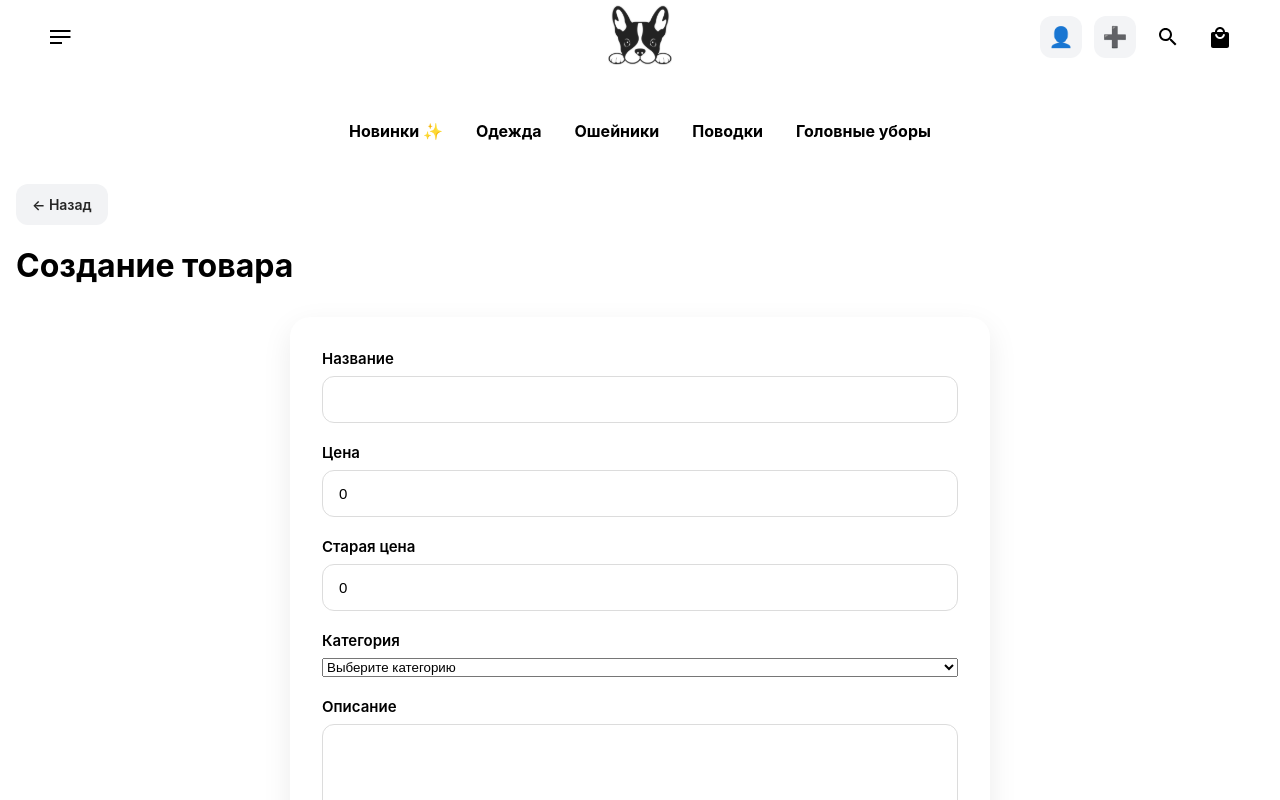
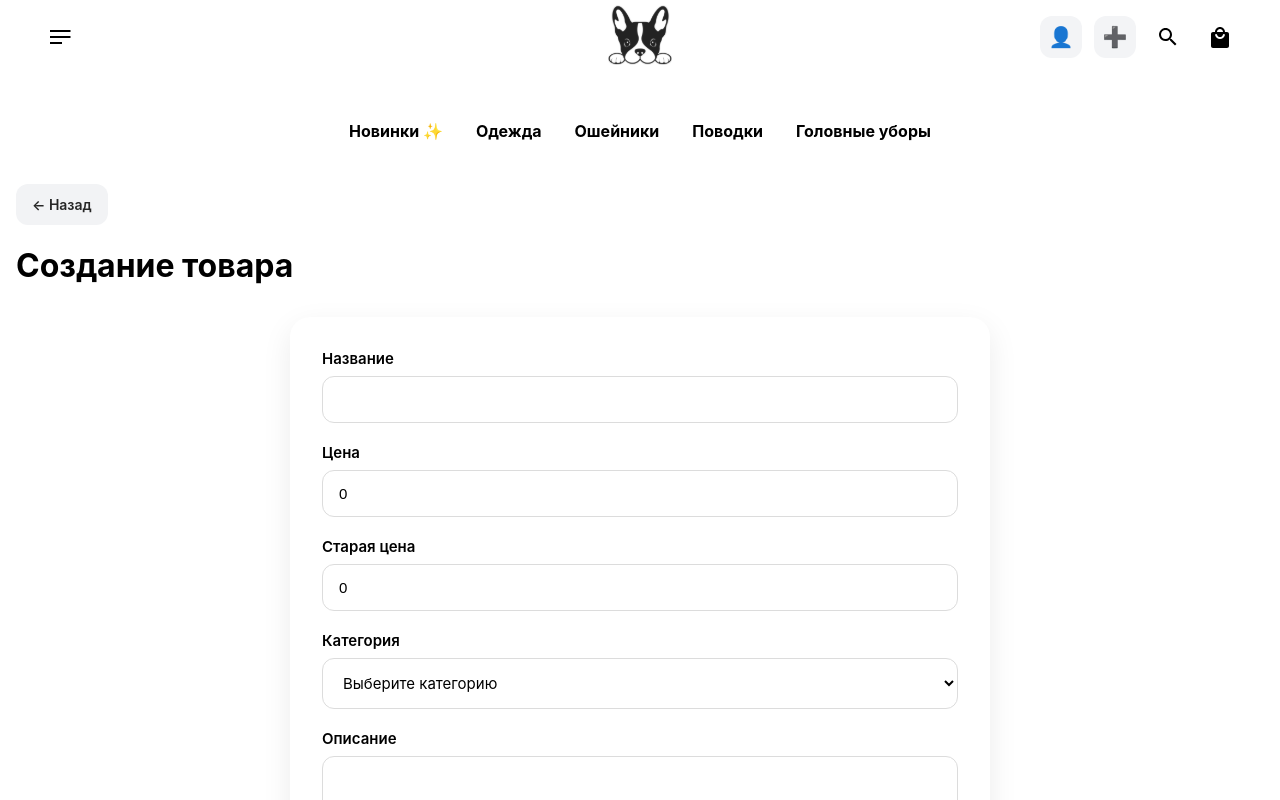
Before and after one commit to MainurISHE/tail-shop-bakai, an Angular app: page /admin/create in a window 1280 px wide. Shown: the top 800 px of the page. Built offline with nearby package versions, Linux system fonts and the light colour scheme; no server answers.

Commit message:
fix: select in option

```diff
--- a/src/app/pages/create-product/create-product.html
+++ b/src/app/pages/create-product/create-product.html
@@ -29,7 +29,7 @@
   <label>
     Категория
     <select formControlName="category">
-      <option value="">Выберите категорию</option>
+      <option value="" disabled>Выберите категорию</option>
       <option value="clothes">Одежда</option>
       <option value="collars">Ошейники</option>
       <option value="leashes">Поводки</option>
--- a/src/app/pages/create-product/create-product.scss
+++ b/src/app/pages/create-product/create-product.scss
@@ -185,6 +185,42 @@ input[type='file']:hover {
 }
 
 
+select {
+  width: 100%;
+
+  padding: 14px 16px;
+
+  border: 1px solid #dcdcdc;
+  border-radius: 12px;
+
+  background: #fff;
+
+  font-size: 15px;
+  font-family: inherit;
+
+  outline: none;
+
+  cursor: pointer;
+
+  transition: .2s;
+}
+
+select:hover {
+  border-color: #bdbdbd;
+}
+
+select:focus {
+  border-color: #111;
+
+  box-shadow: 0 0 0 4px rgba(0, 0, 0, .08);
+}
+
+option {
+  font-size: 15px;
+  background: #fff;
+}
+
+
 @media (max-width: 768px) {
   form {
     padding: 24px;
--- a/src/app/pages/edit-product/edit-product.html
+++ b/src/app/pages/edit-product/edit-product.html
@@ -26,7 +26,7 @@
   <label>
     Категория
     <select formControlName="category">
-      <option value="">Выберите категорию</option>
+      <option value="" disabled>Выберите категорию</option>
       <option value="clothes">Одежда</option>
       <option value="collars">Ошейники</option>
       <option value="leashes">Поводки</option>
--- a/src/app/pages/edit-product/edit-product.scss
+++ b/src/app/pages/edit-product/edit-product.scss
@@ -147,6 +147,43 @@ input[type='file']:hover {
   border-color: #111;
 }
 
+
+select {
+  width: 100%;
+
+  padding: 14px 16px;
+
+  border: 1px solid #dcdcdc;
+  border-radius: 12px;
+
+  background: #fff;
+
+  font-size: 15px;
+  font-family: inherit;
+
+  outline: none;
+
+  cursor: pointer;
+
+  transition: .2s;
+}
+
+select:hover {
+  border-color: #bdbdbd;
+}
+
+select:focus {
+  border-color: #111;
+
+  box-shadow: 0 0 0 4px rgba(0, 0, 0, .08);
+}
+
+option {
+  font-size: 15px;
+  background: #fff;
+}
+
+
 @media (max-width: 768px) {
   form {
     padding: 24px;
```
